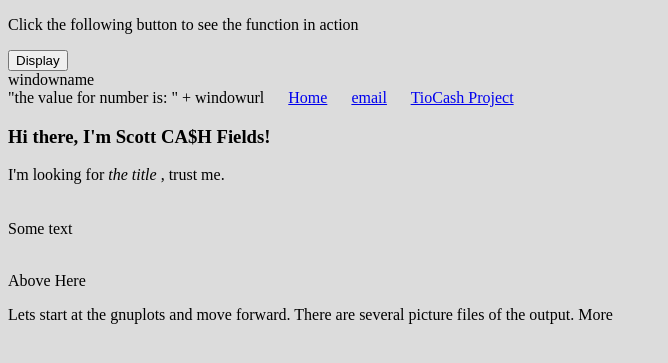
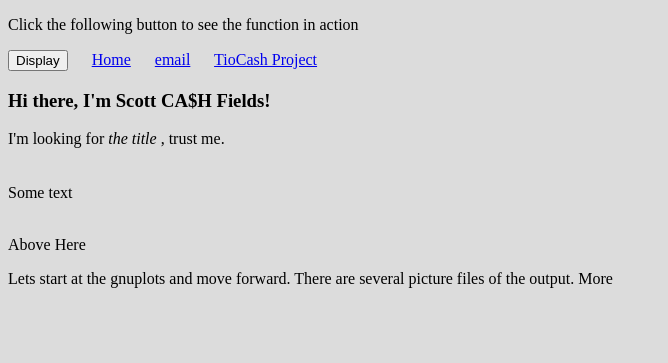
Before and after one commit to cashfields/findtitle, a Jekyll site: the page built from index.html, in a window 1280 px wide. Shown: the top 363 px of the page, without its empty margins (0-668 px from the left). Built offline with Jekyll 4.4.1, drawn with Linux system fonts in a browser that asks for light colours.

Commit message:
Update default.html

```diff
--- a/_layouts/default.html
+++ b/_layouts/default.html
@@ -13,26 +13,11 @@
 
 var windowurl = window.location.href;
 var baseUrl = windowurl.split('://')[1].split('/')[0]; //split function
-//////////document.write("windowurl")
+
 			document.getElementById("windowname").innerHTML = windowurl;
 			alert(windowurl)
 			////alert(baseUrl)
 
-
-//var xhr = new XMLHttpRequest();
-//var url='http://'+baseUrl+'/url from controller';
-//xhr.open("GET", url);
-//xhr.send(); //object use to send
-//
-//xhr.onreadystatechange=function() {
-//    if(xhr.readyState==4 && this.status==200){
-// //console.log(xhr.responseText); //the response of the request
-//
-// document.getElementById("id from where you called the function").innerHTML = xhr.responseText;
-
-
-//}
- // }
 }
 	</script>
 
@@ -52,17 +37,16 @@ var baseUrl = windowurl.split('://')[1].split('/')[0]; //split function
 	<p>Click the following button to see the function in action</p>
 <input type = "button" onclick = "getURL()" value = "Display">
 
-	<br>
-	<span id="windowname">windowname</span>
-	<br>
-	"the value for number is: " + windowurl
+
+
 			&nbsp;&nbsp;&nbsp;&nbsp;
                       <a href="https://cashfields.github.io/TioCash/index.html">Home</a>
                       &nbsp;&nbsp;&nbsp;&nbsp;
                       <a href="mailto:cashfieldsutc@gmail.com" target="_blank">email</a></li>
                       &nbsp;&nbsp;&nbsp;&nbsp;
                       <a href="https://github.com/cashfields/tiocash" target="_blank">TioCash Project</a>
-
+&nbsp;&nbsp;&nbsp;&nbsp;
+<span id="windowname"></span>
 
                         <div class="container">
 
```
